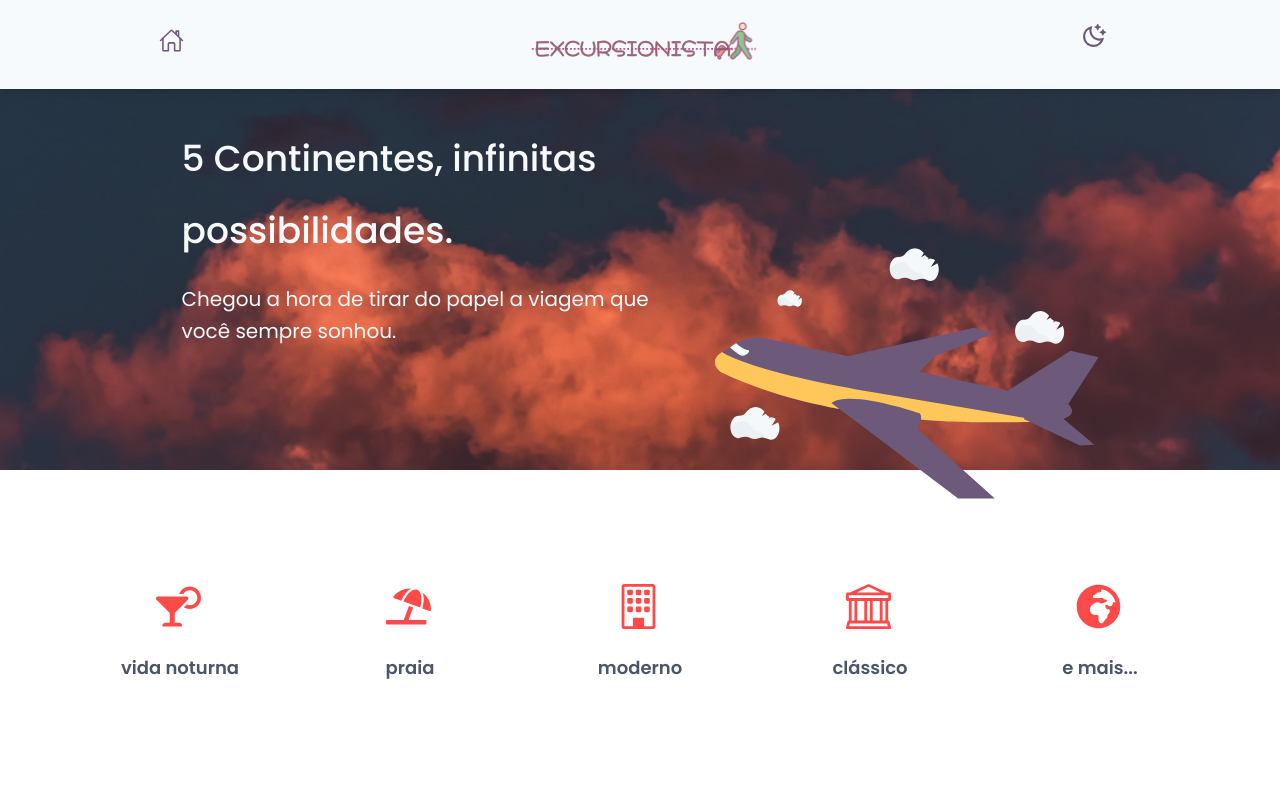
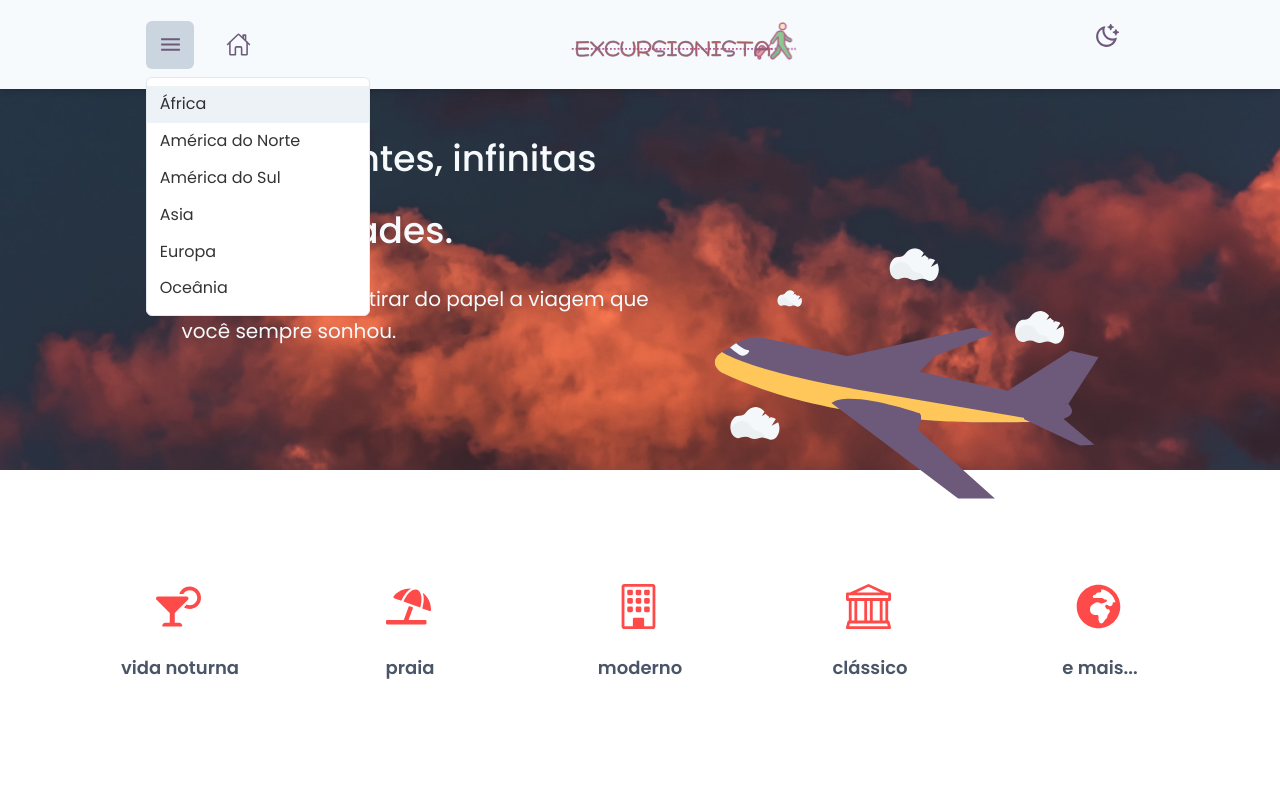
Before and after one commit to ManuCoutinho/excursionista, a Next.js app: page / in a window 1280 px wide. Both pictures are taken after a click on the button 183 px from the left and 40 px from the top of the page. Shown: the top 800 px of the page. Built offline with nearby package versions, Linux system fonts and the light colour scheme.

Commit message:
:sparkles: added menu button on nav

```diff
--- a/src/components/BannerHome/index.tsx
+++ b/src/components/BannerHome/index.tsx
@@ -23,7 +23,13 @@ export const Banner: React.FC = () => {
         </Box>
         {isLargerThan1024 && (
           <Flex justify='flex-end' align='baseline' mt={275}>
-            <Image src='/assets/banner/airplane.svg' alt='Airplane' width={417} height={270} />
+            <Image
+              src='/assets/banner/airplane.svg'
+              alt='Airplane'
+              width={417}
+              height={270}
+              loading='lazy'
+            />
           </Flex>
         )}
       </Flex>
--- a/src/components/Carousel/CarouselItem.tsx
+++ b/src/components/Carousel/CarouselItem.tsx
@@ -19,12 +19,12 @@ export const CarouselItem = ({ text, bgImg, description }: CarouselItemsProps) =
       justify='center'
       alignItems='center'
       direction='column'
-      color='yellow.500'>
+      color='blackAlpha.800'>
       <Heading mb={4} fontWeight='bold' fontSize={['2xl', '4xl', '5xl']}>
         {text}
       </Heading>
       {!!isMobile && (
-        <Text fontWeight='bold' fontSize={['lg', 'xl', '2xl']}>
+        <Text fontWeight='bold' fontSize={['lg', 'xl', '3xl']}>
           {description}
         </Text>
       )}
--- a/src/components/Carousel/index.tsx
+++ b/src/components/Carousel/index.tsx
@@ -1,6 +1,7 @@
 import Link from 'next/link';
 import { Swiper, SwiperSlide } from 'swiper/react';
 import { Navigation, Pagination, A11y, Lazy, Autoplay } from 'swiper';
+import { Link as ChakraLink } from '@chakra-ui/react';
 import { CarouselItem } from './CarouselItem';
 
 import 'swiper/css';
@@ -74,10 +75,13 @@ export const Carousel: React.FC = () => {
       pagination={{ clickable: true }}>
       {carouselItem.map((item) => (
         <SwiperSlide key={item.id}>
-          <Link href={item.route}>
-            <a>
+          <Link href={item.route} passHref>
+            <ChakraLink
+              _hover={{
+                textDecoration: 'none'
+              }}>
               <CarouselItem text={item.text} description={item.description} bgImg={item.img} />
-            </a>
+            </ChakraLink>
           </Link>
         </SwiperSlide>
       ))}
--- /dev/null
+++ b/src/components/Header/HomeButton.tsx
@@ -0,0 +1,28 @@
+import { Box, IconButton } from '@chakra-ui/react';
+import Link from 'next/link';
+import { IoHomeOutline } from 'react-icons/io5';
+
+export const HomeButton: React.FC = () => {
+  return (
+    <Box>
+      <Link href='/'>
+        <IconButton
+          aria-label='navigation-home'
+          icon={<IoHomeOutline size={25} />}
+          bgColor='transparent'
+          color='purple.300'
+          size='lg'
+          variant='unstyled'
+          outline={0}
+          p={2}
+          _hover={{
+            color: 'yellow.500'
+          }}
+          _focus={{
+            outline: 'none'
+          }}
+        />
+      </Link>
+    </Box>
+  );
+};
--- a/src/components/Header/NavButton.tsx
+++ b/src/components/Header/NavButton.tsx
@@ -1,28 +1,41 @@
-import { Box, IconButton } from '@chakra-ui/react';
 import Link from 'next/link';
-import { IoHomeOutline } from 'react-icons/io5';
+import { IconButton, Menu, MenuButton, MenuItem, MenuList } from '@chakra-ui/react';
+import { IoMdMenu } from 'react-icons/io';
 
 export const NavButton: React.FC = () => {
+  const listItem = [
+    { listItem: 'África', url: '/africa' },
+    { listItem: 'América do Norte', url: '/north-america' },
+    { listItem: 'América do Sul', url: '/south-america' },
+    { listItem: 'Asia', url: '/asia' },
+    { listItem: 'Europa', url: '/europe' },
+    { listItem: 'Oceânia', url: '/oceania' }
+  ];
   return (
-    <Box>
-      <Link href='/'>
-        <IconButton
-          aria-label='voltar'
-          icon={<IoHomeOutline size={25} />}
-          bgColor='transparent'
+    <Menu isLazy aria-haspopup>
+      <MenuButton
+        as={IconButton}
+        icon={<IoMdMenu size={25} />}
+        aria-label='Options'
+        role='button'
         color='purple.300'
+        transition='all 0.2s'
         size='lg'
-          variant='unstyled'
-          outline={0}
-          p={2}
+        bg='transparent'
         _hover={{
           color: 'yellow.500'
         }}
         _focus={{
-            outline: 'none'
+          boxShadow: 'none'
         }}
       />
+      <MenuList role='menu' aria-orientation='vertical' mx='auto' mb='10px'>
+        {listItem.map((item) => (
+          <Link href={item.url} key={item.listItem}>
+            <MenuItem role='menuitem'>{item.listItem}</MenuItem>
           </Link>
-    </Box>
+        ))}
+      </MenuList>
+    </Menu>
   );
 };
--- a/src/components/Header/index.tsx
+++ b/src/components/Header/index.tsx
@@ -1,8 +1,9 @@
-import { Box, Flex, useColorModeValue } from '@chakra-ui/react';
+import { Box, Flex, HStack, useColorModeValue } from '@chakra-ui/react';
+import { HomeButton } from './HomeButton';
+import { ToggleColor } from './ToggleColor';
+import { NavButton } from './NavButton';
 
 import { Logo } from './Logo';
-import { NavButton } from './NavButton';
-import { ToggleColor } from './ToggleColor';
 
 export const Header: React.FC = () => {
   const color = useColorModeValue('gray.50', 'gray.800');
@@ -16,7 +17,10 @@ export const Header: React.FC = () => {
       bgColor={color}
       zIndex={1}
       boxShadow='md'>
-      <NavButton />
+      <HStack align='center' spacing={[2, 4, 8]}>
+        <NavButton />
+        <HomeButton />
+      </HStack>
       <Box>
         <Logo />
       </Box>
--- a/src/components/MiddleSection/TravelTypesIcons.tsx
+++ b/src/components/MiddleSection/TravelTypesIcons.tsx
@@ -7,7 +7,12 @@ interface TravelTypesProps {
 
 export function TravelTypesIcons({ text, ariaLabel, iconTravel }: TravelTypesProps) {
   return (
-    <Flex w={[40, 55, 80, 100, 150]} alignItems='center' direction='column' justify='center'>
+    <Flex
+      as='li'
+      w={[40, 55, 80, 100, 150]}
+      alignItems='center'
+      direction='column'
+      justify='center'>
       <IconButton
         aria-label={ariaLabel}
         icon={iconTravel}
```
Lines whose indentation alone changed are shown as unchanged.
